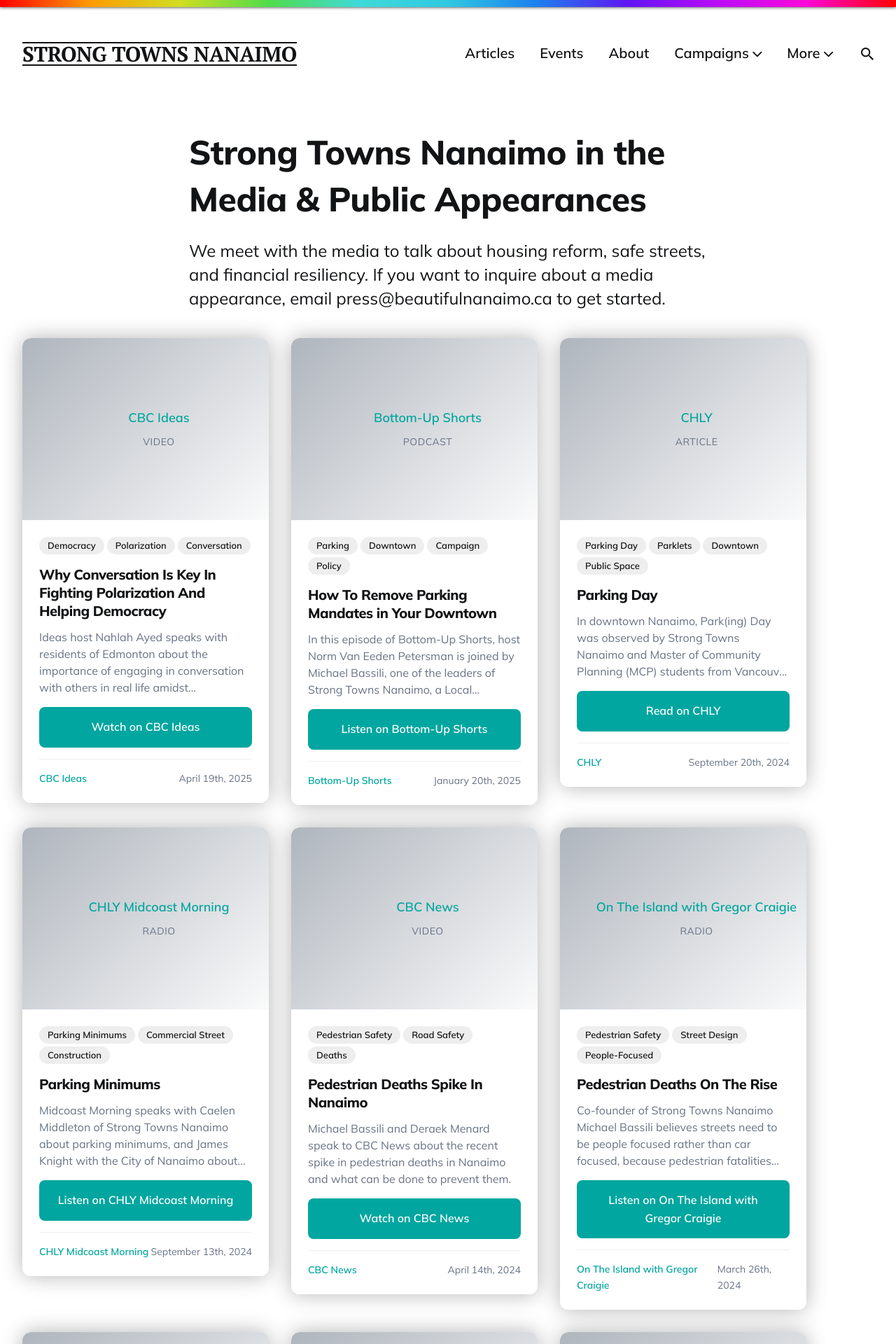
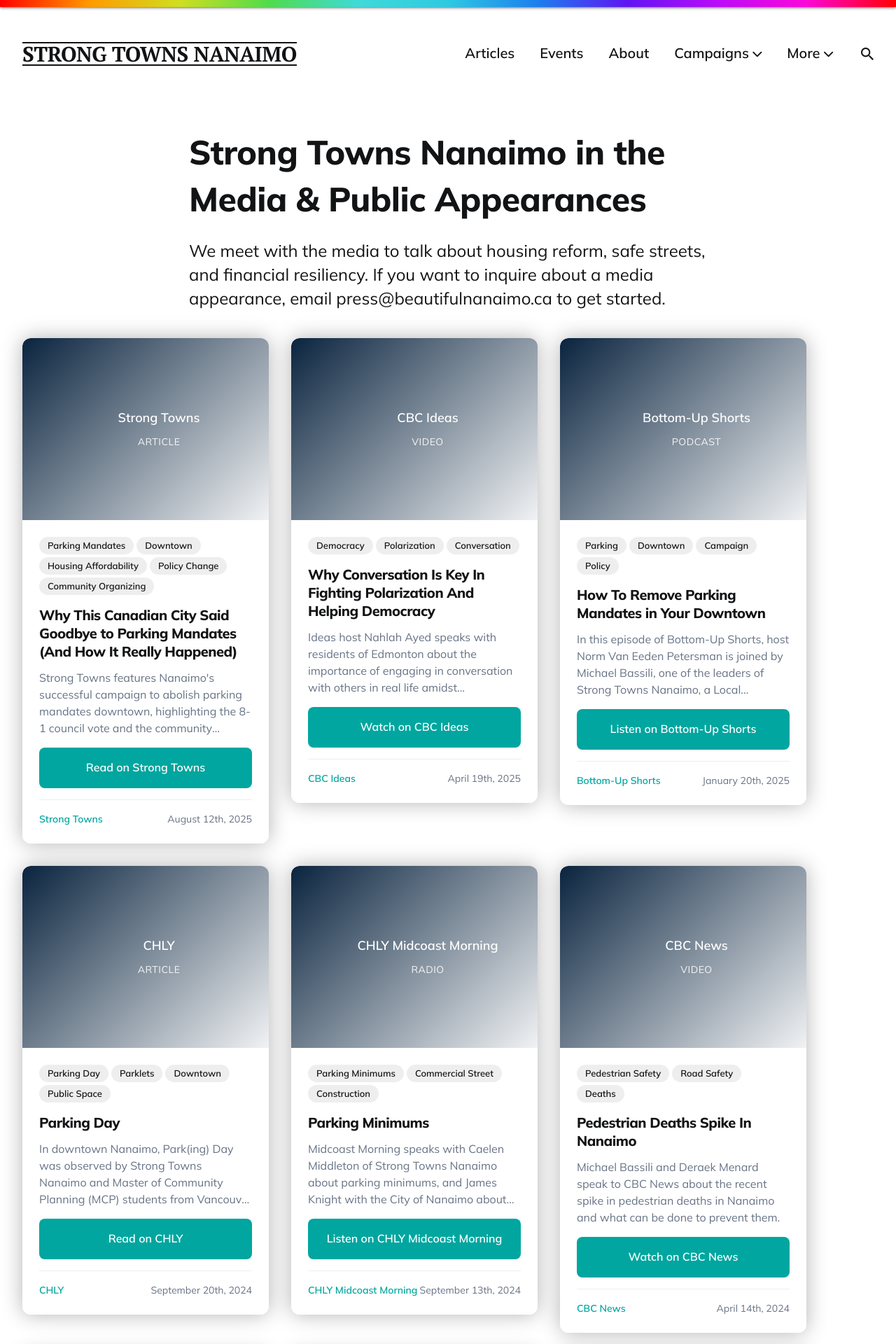
Before and after one commit to LaputanMachines/beautiful-nanaimo, a Jekyll site: the page built from _pages/media.md, in a window 1280 px wide. Shown: the top 1920 px of the page at 70% size. Built offline with Jekyll 4.4.1, drawn with Linux system fonts in a browser that asks for light colours.

Commit message:
Add ST HQ article to Media page, update bkg colour for Media titles

```diff
--- a/_data/media_appearances.yml
+++ b/_data/media_appearances.yml
@@ -1,3 +1,11 @@
+- title: "Why This Canadian City Said Goodbye to Parking Mandates (And How It Really Happened)"
+  outlet: "Strong Towns"
+  date: "August 12th, 2025"
+  description: "Strong Towns features Nanaimo's successful campaign to abolish parking mandates downtown, highlighting the 8-1 council vote and the community organizing work of Strong Towns Nanaimo. The article details how parking minimums were creating economic barriers and how removing them opens opportunities for more housing and small businesses."
+  external_url: "https://www.strongtowns.org/journal/2025/8/12/why-this-canadian-city-said-goodbye-to-parking-mandates-and-how-it-really-happened"
+  type: "article"
+  tags: ["parking mandates", "downtown", "housing affordability", "policy change", "community organizing"]
+
 - title: "Why Conversation Is Key In Fighting Polarization And Helping Democracy"
   outlet: "CBC Ideas"
   date: "April 19th, 2025"
--- a/_sass/3-modules/_article.scss
+++ b/_sass/3-modules/_article.scss
@@ -307,8 +307,8 @@
   justify-content: center;
   height: 100%;
   min-height: 200px;
-  background: linear-gradient(135deg, var(--background-alt-color) 0%, var(--background-color) 100%);
-  color: var(--text-color);
+  background: linear-gradient(135deg, var(--st-blue) 0%, white 100%);
+  color: var(--white);
   text-align: center;
   padding: 20px;
 }
@@ -353,14 +353,15 @@
   font-size: 18px;
   font-weight: 600;
   margin-bottom: 8px;
-  color: var(--primary-color);
+  color: white;
 }
 
 .media-type {
   font-size: 14px;
-  color: var(--text-second-color);
+  color: white;
   text-transform: uppercase;
   letter-spacing: 0.5px;
+  opacity: .9;
 }
 
 .media-meta {
```
